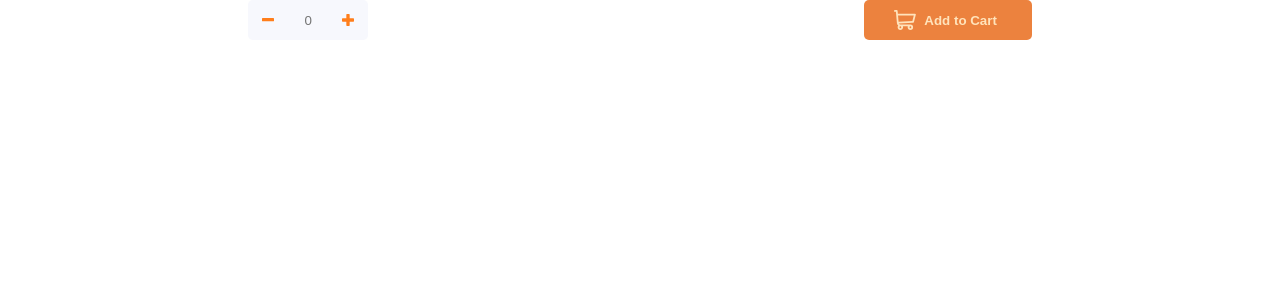
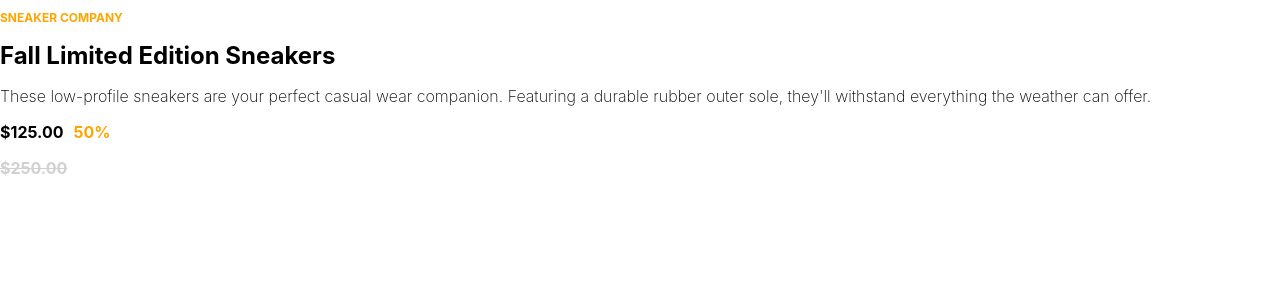
Before and after one commit to MarcelloAragoni/ecommerce, a React (Create React App) app: page / in a window 1280 px wide. Shown: the top 300 px of the page. Built offline with nearby package versions, Linux system fonts and the light colour scheme.

Commit message:
Created Product details component.

```diff
--- a/src/App.js
+++ b/src/App.js
@@ -1,10 +1,17 @@
 import "./App.css";
-import ProdSelector from "./pages/ProductPage/ProdSelector/ProdSelector";
+import ProdDetail from "./pages/ProductPage/ProdDetail/ProdDetail";
 
 function App() {
   return (
     <>
-      <ProdSelector />
+      <ProdDetail
+        company="SNEAKER COMPANY"
+        model="Fall Limited Edition Sneakers"
+        description="These low-profile sneakers are your perfect casual wear companion. Featuring a durable rubber outer sole, they'll withstand everything the weather can offer."
+        price="$125.00"
+        discount="50%"
+        originalPrice="$250.00"
+      />
     </>
   );
 }
--- /dev/null
+++ b/src/pages/ProductPage/ProdDetail/ProdDetail.jsx
@@ -0,0 +1,23 @@
+import "./ProdDetail.scss";
+
+export default function ProdDetail({
+  company,
+  model,
+  description,
+  originalPrice,
+  price,
+  discount,
+}) {
+  return (
+    <div className="prodDetail">
+      <h2>{company}</h2>
+      <h1>{model}</h1>
+      <p className="description">{description}</p>
+      <p className="price">
+        {price}
+        <span>{discount}</span>
+      </p>
+      <p className="originalPrice">{originalPrice}</p>
+    </div>
+  );
+}
--- /dev/null
+++ b/src/pages/ProductPage/ProdDetail/ProdDetail.scss
@@ -0,0 +1,28 @@
+.prodDetail{
+  font-weight: bold;
+
+  h1{
+    font-size: 24px;
+  }
+
+  h2{
+    color: orange;
+    font-size: 12px;
+  }
+
+  .description{
+    font-weight: 200;
+  }
+
+  .price{
+    span{
+      color: orange;
+      margin-left: 10px;
+    }
+  }
+
+  .originalPrice{
+    color: #d1d1d1;
+    text-decoration: line-through;
+  }
+}
--- /dev/null
+++ b/src/reset.css
@@ -0,0 +1,48 @@
+/* http://meyerweb.com/eric/tools/css/reset/
+   v2.0 | 20110126
+   License: none (public domain)
+*/
+
+html, body, div, span, applet, object, iframe,
+h1, h2, h3, h4, h5, h6, p, blockquote, pre,
+a, abbr, acronym, address, big, cite, code,
+del, dfn, em, img, ins, kbd, q, s, samp,
+small, strike, strong, sub, sup, tt, var,
+b, u, i, center,
+dl, dt, dd, ol, ul, li,
+fieldset, form, label, legend,
+table, caption, tbody, tfoot, thead, tr, th, td,
+article, aside, canvas, details, embed,
+figure, figcaption, footer, header, hgroup,
+menu, nav, output, ruby, section, summary,
+time, mark, audio, video {
+	margin: 0;
+	padding: 0;
+	border: 0;
+	font-size: 100%;
+	font: inherit;
+	vertical-align: baseline;
+}
+/* HTML5 display-role reset for older browsers */
+article, aside, details, figcaption, figure,
+footer, header, hgroup, menu, nav, section {
+	display: block;
+}
+body {
+	line-height: 1;
+}
+ol, ul {
+	list-style: none;
+}
+blockquote, q {
+	quotes: none;
+}
+blockquote:before, blockquote:after,
+q:before, q:after {
+	content: '';
+	content: none;
+}
+table {
+	border-collapse: collapse;
+	border-spacing: 0;
+}
```
Also changed, not shown: public/product.json (added, +12 -0 lines).
